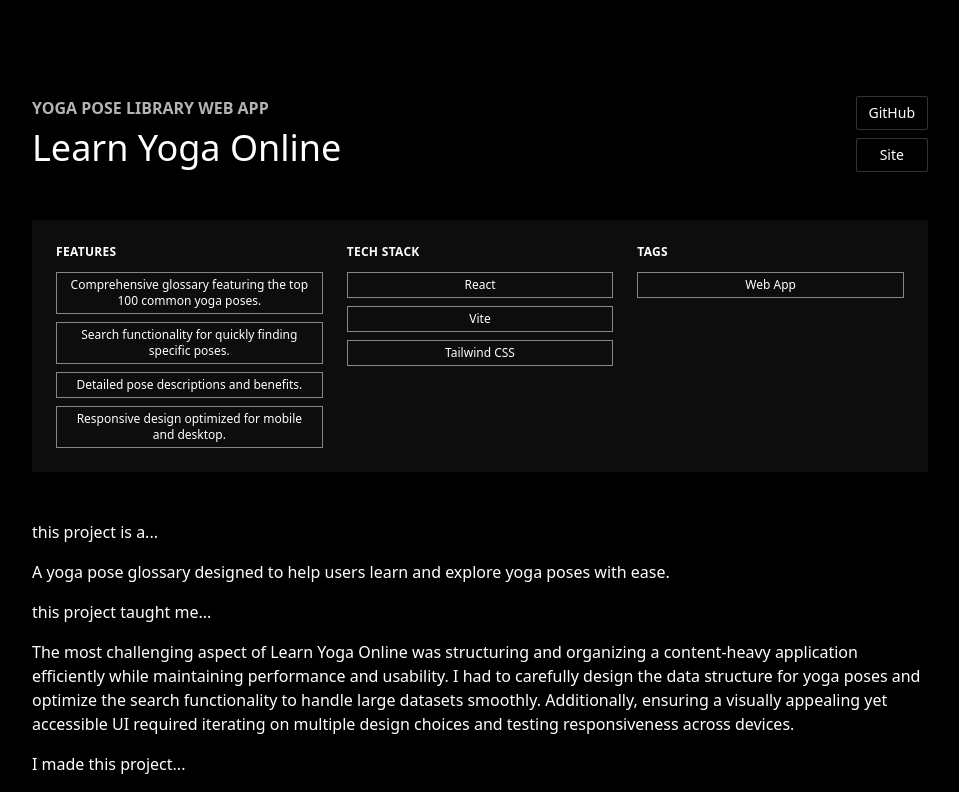
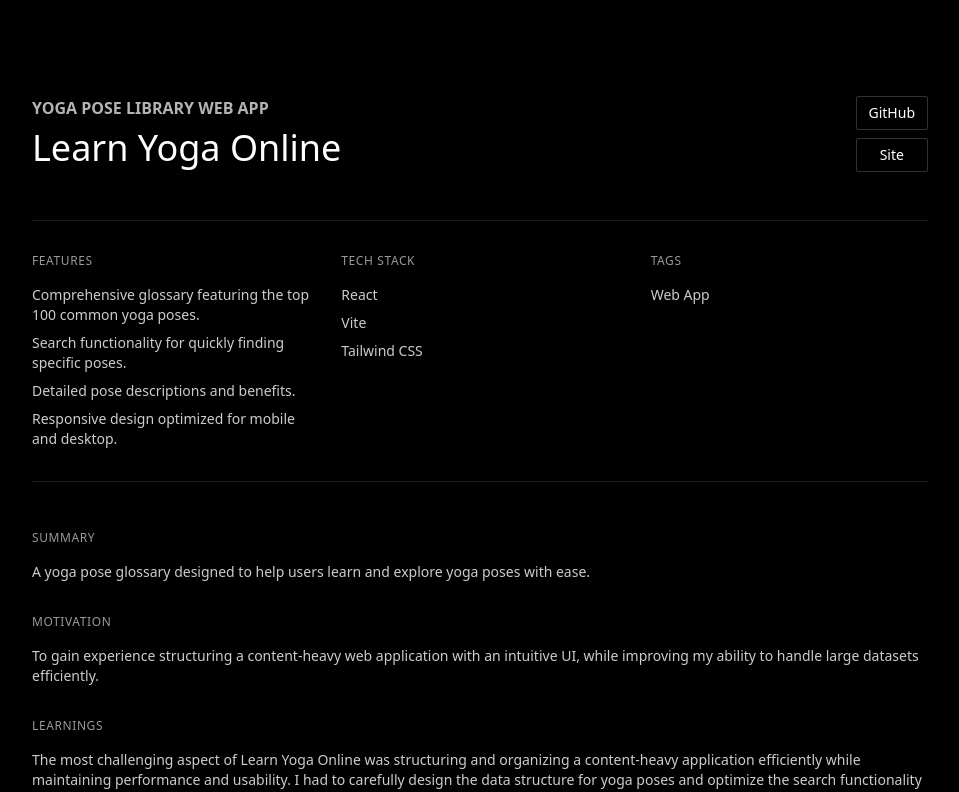
Before and after one commit to samanthacabrera/portfolio, a React (Vite) app: page /projects/1 in a window 1280 px wide. Shown: the top 792 px of the page, without its empty margins (160-1119 px from the left). Built offline with nearby package versions, Linux system fonts and the light colour scheme.

Commit message:
update projectPage styling to be consistent

```diff
--- a/src/pages/projectpage/ProjectPage.jsx
+++ b/src/pages/projectpage/ProjectPage.jsx
@@ -44,46 +44,55 @@ const ProjectPage = () => {
                 </div>
             </div>
 
-            {/* Project Takeaways */}
-            <div className="grid grid-cols-1 md:grid-cols-3 gap-6 text-center text-sm w-full p-6 bg-white/5">
-                <ul className="flex flex-col items-center">
-                    <span className="block text-xs font-bold uppercase tracking-wide pb-1 w-full text-left">Features</span>
-                    <div className="grid gap-2 w-full mt-2">
+            {/* Overview */}
+            <div className="grid grid-cols-1 md:grid-cols-3 gap-8 w-full border-t border-b border-white/10 py-8">
+                <div className="flex flex-col">
+                    <span className="text-xs uppercase tracking-wider text-white/60 mb-4">Features</span>
+                    <ul className="space-y-2">
                         {project.features.map((feature, index) => (
-                            <li key={index} className="px-3 py-1 border border-white/50 text-xs font-medium">{feature}</li>
+                            <li key={index} className="text-sm text-white/80">{feature}</li>
                         ))}
-                    </div>
-                </ul>
-                <ul className="flex flex-col items-center">
-                    <span className="block text-xs font-bold uppercase tracking-wide pb-1 w-full text-left">Tech Stack</span>
-                    <div className="grid gap-2 w-full mt-2">
+                    </ul>
+                </div>
+                <div className="flex flex-col">
+                    <span className="text-xs uppercase tracking-wider text-white/60 mb-4">Tech Stack</span>
+                    <ul className="space-y-2">
                         {project.techStack.map((tech, index) => (
-                            <li key={index} className="px-3 py-1 border border-white/50 text-xs font-medium">{tech}</li>
+                            <li key={index} className="text-sm text-white/80">{tech}</li>
                         ))}
-                    </div>
-                </ul>
-                <ul className="flex flex-col items-center">
-                    <span className="block text-xs font-bold uppercase tracking-wide pb-1 w-full text-left">Tags</span>
-                    <div className="grid gap-2 w-full mt-2">
+                    </ul>
+                </div>
+                <div className="flex flex-col">
+                    <span className="text-xs uppercase tracking-wider text-white/60 mb-4">Tags</span>
+                    <ul className="space-y-2">
                         {project.tags.map((tag, index) => (
-                            <li key={index} className="px-3 py-1 border border-white/50 text-xs font-medium">{tag}</li>
+                            <li key={index} className="text-sm text-white/80">{tag}</li>
                         ))}
-                    </div>
-                </ul>
+                    </ul>
+                </div>
             </div>
 
-            <div className="flex flex-col space-y-4 w-full">
-                <h3 className="font-medium">this project is a...</h3>
-                <p>{project.description}</p>
-                <h3 className="font-medium">this project taught me...</h3>
-                <p>{project.insights}</p>
-                <h3 className="font-medium">I made this project...</h3>
-                <p>{project.reason}</p>
+            {/* Project Takeaways */}
+            <div className="flex flex-col w-full border-b border-white/10 pb-8">
+                <div className="grid grid-cols-1 gap-8 w-full">
+                    <div className="flex flex-col">
+                        <span className="text-xs uppercase tracking-wider text-white/60 mb-4">Summary</span>
+                        <p className="text-sm text-white/80">{project.description}</p>
+                    </div>
+                    <div className="flex flex-col">
+                        <span className="text-xs uppercase tracking-wider text-white/60 mb-4">Motivation</span>
+                        <p className="text-sm text-white/80">{project.reason}</p>
+                    </div>
+                    <div className="flex flex-col">
+                        <span className="text-xs uppercase tracking-wider text-white/60 mb-4">Learnings</span>
+                        <p className="text-sm text-white/80">{project.insights}</p>
+                    </div>
+                </div>
             </div>
 
             {/* Other Work */}
             <div className="w-full">
-                <h3 className=" mb-4">See my other projects</h3>
+                <h3 className="text-xs uppercase tracking-wider text-white/60 mb-4">See my other projects</h3>
                 <ul className="grid grid-cols-4 gap-4">
                     {projects
                         .filter((proj) => proj.id !== project.id)
```
